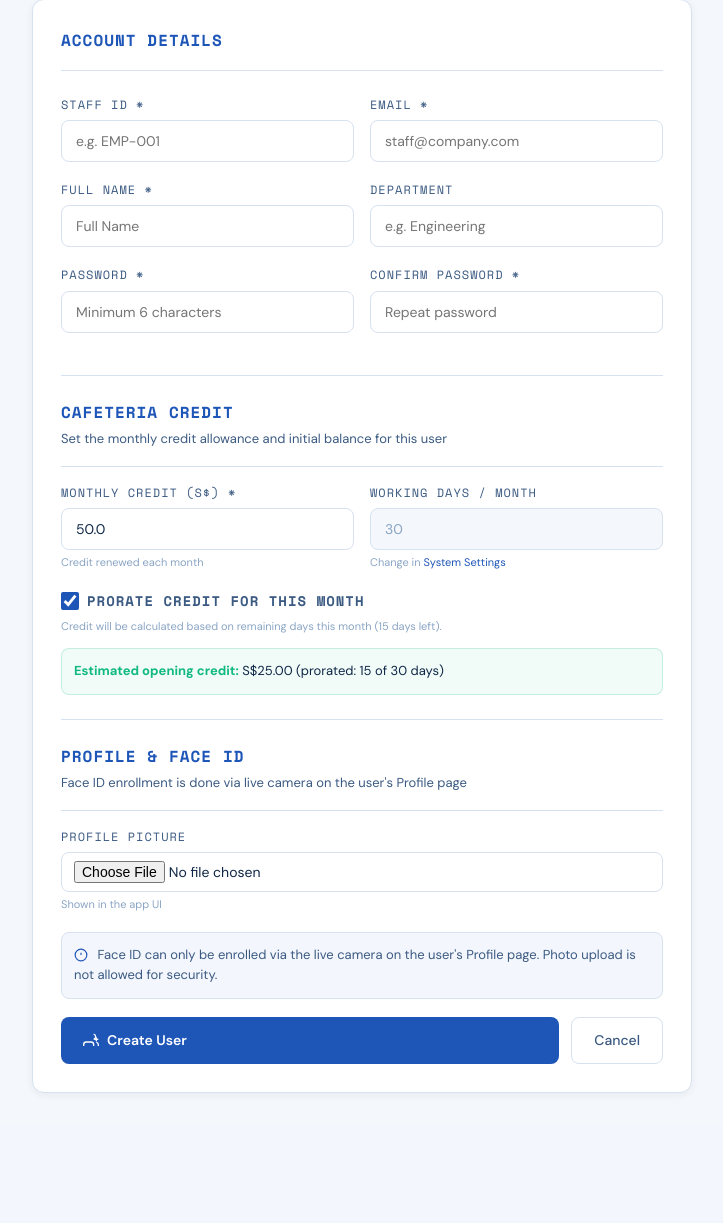
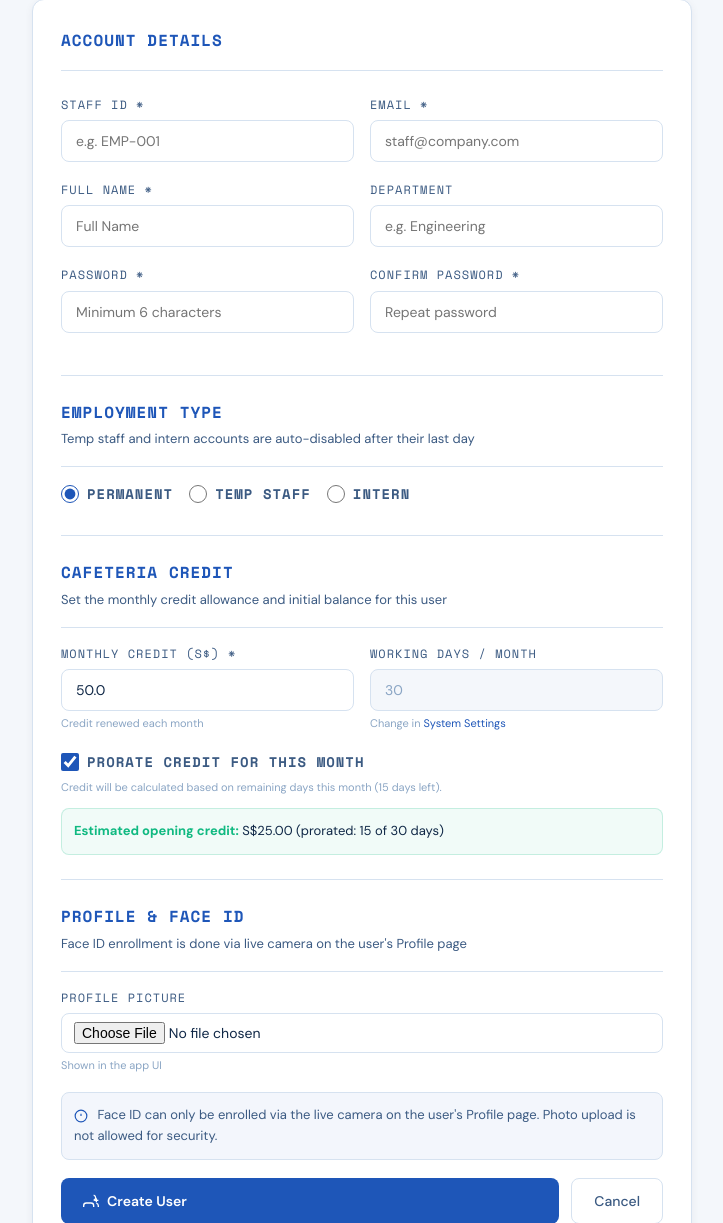
Before and after one commit to jeremiahng11/facerecog, a Django app: page /admin-panel/users/add/ in a window 1280 px wide. Shown: the part 175-1398 px from the top of the page, without its empty margins (278-1001 px from the left). Before the commit the page ends 1268 px from the top, so only its background shows below. Run offline with Django 4.2, Linux system fonts and the light colour scheme; the visitor is signed in with stand-in values (Sample User, id 1); data comes from the database, SQL or seed files in the repository; parts of the project's set-up code (start-up, migrations or seed data) failed here and were passed over.

Commit message:
feat: temp staff & intern accounts with auto-disable on last day
- Add staff_type (permanent/temp/intern) and contract_end_date to StaffUser
- Add user form: radio buttons for employment type, date picker for last
  day (shown only when temp or intern is selected)
- Edit user form: admin can change staff type and end date for existing users
- Auto-disable at 3 levels:
  1. Daily cron: bulk-disables all expired temp/intern accounts
  2. Password login: checks expiry before granting access
  3. Face ID login: checks expiry before granting access
- Expired users see "Your account has expired. Please contact admin."

https://claude.ai/code/session_01C1aMceZw4U9EHr33hkgoA8

```diff
--- a/accounts/forms.py
+++ b/accounts/forms.py
@@ -45,12 +45,14 @@ class StaffUserCreationForm(forms.ModelForm):
     class Meta:
         model = StaffUser
         fields = ['staff_id', 'email', 'full_name', 'department',
-                  'monthly_credit', 'profile_picture']
+                  'monthly_credit', 'staff_type', 'contract_end_date',
+                  'profile_picture']
         widgets = {
             'staff_id': forms.TextInput(attrs={'placeholder': 'e.g. EMP-001'}),
             'email': forms.EmailInput(attrs={'placeholder': 'staff@company.com'}),
             'full_name': forms.TextInput(attrs={'placeholder': 'Full Name'}),
             'department': forms.TextInput(attrs={'placeholder': 'Department (optional)'}),
+            'contract_end_date': forms.DateInput(attrs={'type': 'date'}),
         }
 
     def __init__(self, *args, **kwargs):
@@ -80,11 +82,13 @@ class StaffUserEditForm(forms.ModelForm):
         model = StaffUser
         # face_photo removed: Face ID enrollment is live-camera only.
         fields = ['email', 'full_name', 'department',
-                  'profile_picture', 'face_enabled', 'is_active']
+                  'profile_picture', 'face_enabled', 'is_active',
+                  'staff_type', 'contract_end_date']
         widgets = {
             'email': forms.EmailInput(attrs={'placeholder': 'staff@company.com'}),
             'full_name': forms.TextInput(attrs={'placeholder': 'Full Name'}),
             'department': forms.TextInput(attrs={'placeholder': 'Department (optional)'}),
+            'contract_end_date': forms.DateInput(attrs={'type': 'date'}),
         }
 
 
--- a/accounts/models.py
+++ b/accounts/models.py
@@ -83,6 +83,21 @@ class StaffUser(AbstractBaseUser, PermissionsMixin):
     credit_balance = models.DecimalField(
         max_digits=8, decimal_places=2, default=0.00,
         help_text='Current cafeteria credit balance'
+    )
+
+    # Employment type — temp staff and interns auto-deactivate after their last day.
+    STAFF_TYPE_CHOICES = [
+        ('permanent', 'Permanent'),
+        ('temp', 'Temp Staff'),
+        ('intern', 'Intern'),
+    ]
+    staff_type = models.CharField(
+        max_length=10, choices=STAFF_TYPE_CHOICES, default='permanent',
+        help_text='Temp and Intern accounts are auto-disabled after contract end date'
+    )
+    contract_end_date = models.DateField(
+        null=True, blank=True,
+        help_text='Last working day — account auto-disabled after this date'
     )
 
     objects = StaffUserManager()
--- a/accounts/templates/accounts/admin_add_user.html
+++ b/accounts/templates/accounts/admin_add_user.html
@@ -65,6 +65,39 @@
       {% if form.non_field_errors %}
       <div class="alert alert-error">{{ form.non_field_errors.0 }}</div>
       {% endif %}
+
+      <div class="divider"></div>
+      <div class="card-header" style="margin-bottom:16px">
+        <h2>Employment Type</h2>
+        <p>Temp staff and intern accounts are auto-disabled after their last day</p>
+      </div>
+
+      <div class="form-group" style="display:flex;gap:16px;margin-bottom:12px">
+        <label style="display:flex;align-items:center;gap:8px;cursor:pointer">
+          <input type="radio" name="staff_type" value="permanent" id="typePermanent" checked
+            style="width:18px;height:18px;accent-color:var(--accent);cursor:pointer">
+          <span style="font-size:14px;font-weight:600">Permanent</span>
+        </label>
+        <label style="display:flex;align-items:center;gap:8px;cursor:pointer">
+          <input type="radio" name="staff_type" value="temp" id="typeTemp"
+            style="width:18px;height:18px;accent-color:var(--accent);cursor:pointer">
+          <span style="font-size:14px;font-weight:600">Temp Staff</span>
+        </label>
+        <label style="display:flex;align-items:center;gap:8px;cursor:pointer">
+          <input type="radio" name="staff_type" value="intern" id="typeIntern"
+            style="width:18px;height:18px;accent-color:var(--accent);cursor:pointer">
+          <span style="font-size:14px;font-weight:600">Intern</span>
+        </label>
+      </div>
+
+      <div id="endDateWrap" style="display:none">
+        <div class="form-group">
+          <label>Last Day *</label>
+          <input type="date" name="contract_end_date" id="contractEndDate"
+            value="{{ form.contract_end_date.value|default:'' }}">
+          <div class="hint">Account will be automatically disabled after this date</div>
+        </div>
+      </div>
 
       <div class="divider"></div>
       <div class="card-header" style="margin-bottom:16px">
@@ -178,5 +211,17 @@ monthlyInput.addEventListener('input', () => {
 manualInput.addEventListener('input', updatePreview);
 
 updatePreview();
+
+// ── Employment type toggle ───────────────────────────────
+const endDateWrap = document.getElementById('endDateWrap');
+const endDateInput = document.getElementById('contractEndDate');
+document.querySelectorAll('input[name="staff_type"]').forEach(r => {
+  r.addEventListener('change', () => {
+    const show = r.value !== 'permanent' && r.checked;
+    endDateWrap.style.display = show ? '' : 'none';
+    if (show) endDateInput.required = true;
+    else { endDateInput.required = false; endDateInput.value = ''; }
+  });
+});
 </script>
 {% endblock %}
--- a/accounts/views.py
+++ b/accounts/views.py
@@ -131,9 +131,17 @@ def login_view(request):
             password = form.cleaned_data['password']
             user = authenticate(request, username=staff_id, password=password)
             if user is not None and user.is_active:
-                login(request, user)
-                next_url = request.GET.get('next', 'dashboard')  # router
-                return redirect(next_url)
+                # Auto-disable expired temp/intern accounts at login time
+                if (user.staff_type in ('temp', 'intern')
+                        and user.contract_end_date
+                        and user.contract_end_date < timezone.localdate()):
+                    user.is_active = False
+                    user.save(update_fields=['is_active'])
+                    messages.error(request, 'Your account has expired. Please contact admin.')
+                else:
+                    login(request, user)
+                    next_url = request.GET.get('next', 'dashboard')  # router
+                    return redirect(next_url)
             else:
                 messages.error(request, 'Invalid Staff ID or Password.')
     else:
@@ -265,6 +273,19 @@ def face_verify_ajax(request):
             # ── Grant login ───────────────────────────────────────
             _clear_face_session(request)
             best_match = StaffUser.objects.get(pk=match['pk'])
+
+            # Auto-disable expired temp/intern accounts
+            if (best_match.staff_type in ('temp', 'intern')
+                    and best_match.contract_end_date
+                    and best_match.contract_end_date < timezone.localdate()):
+                best_match.is_active = False
+                best_match.save(update_fields=['is_active'])
+                return JsonResponse({
+                    'success': False,
+                    'face_detected': True,
+                    'message': 'Your account has expired. Please contact admin.',
+                })
+
             FaceLoginLog.objects.create(
                 user=best_match, success=True,
                 confidence=match['confidence'], ip_address=ip_addr,
```
Also changed, not shown: accounts/cafeteria_views.py (+12 -0 lines), accounts/migrations/0017_staffuser_temp_intern.py (added).
